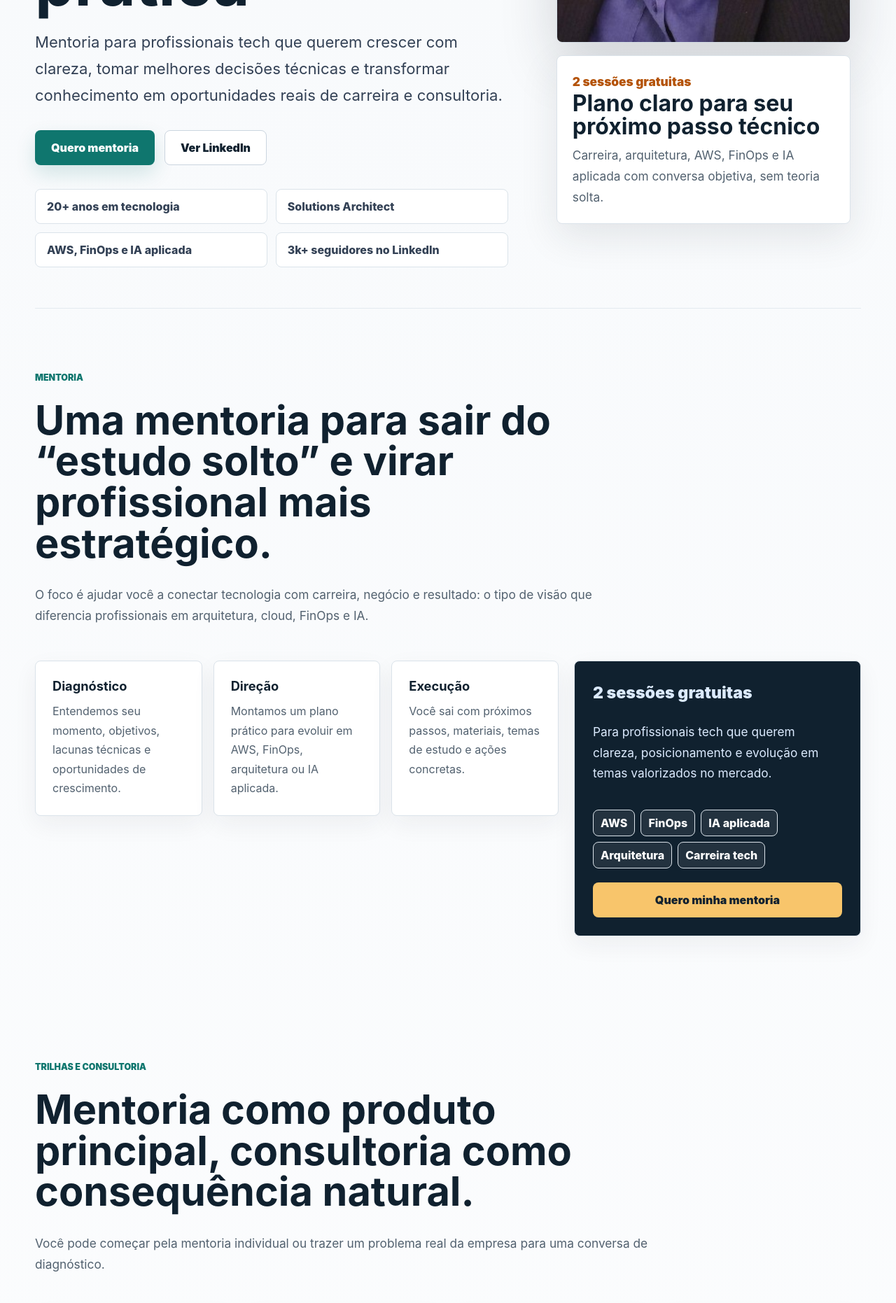
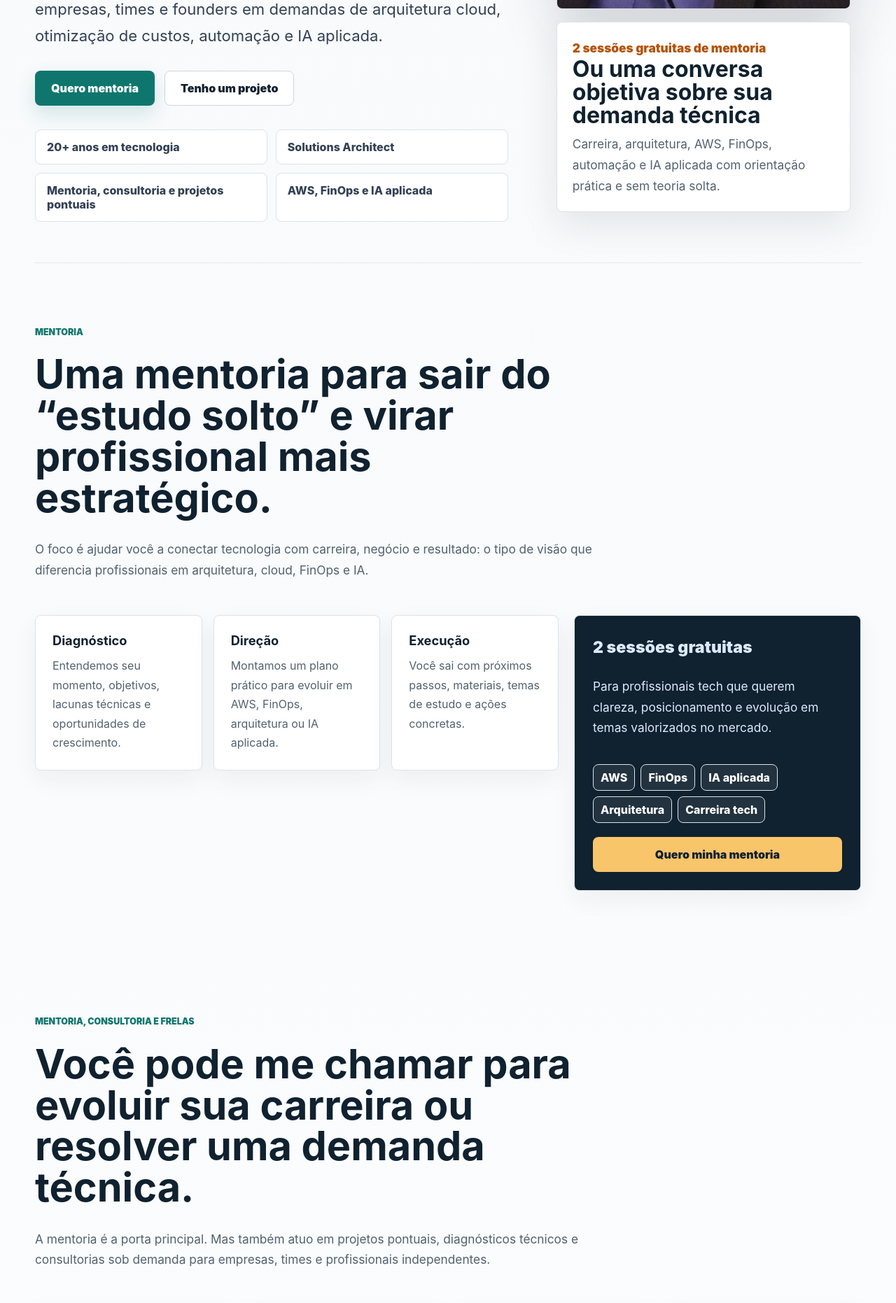
Before and after one commit to meneguimhp/site-tiago-meneguim, a React (Vite) app: page / in a window 1280 px wide. Shown: the part 660-2522 px from the top of the page at 70% size. Built offline with nearby package versions, Linux system fonts and the light colour scheme.

Commit message:
Clarify mentorship and project consulting offer

```diff
--- a/index.html
+++ b/index.html
@@ -5,25 +5,25 @@
     <meta name="viewport" content="width=device-width, initial-scale=1.0" />
     <meta
       name="description"
-      content="Mentoria para profissionais tech em AWS, FinOps, arquitetura cloud e IA aplicada."
+      content="Mentoria tech e consultoria sob demanda em AWS, FinOps, arquitetura cloud, automação e IA aplicada."
     />
     <meta name="author" content="Tiago Meneguim" />
-    <meta property="og:title" content="Tiago Meneguim — Mentoria Tech" />
+    <meta property="og:title" content="Tiago Meneguim — Mentoria e Consultoria Tech" />
     <meta
       property="og:description"
-      content="Mentoria para profissionais tech em AWS, FinOps, arquitetura cloud e IA aplicada."
+      content="Mentoria para profissionais tech e projetos pontuais em AWS, FinOps, arquitetura cloud, automação e IA aplicada."
     />
     <meta property="og:image" content="https://tiagomeneguim.com.br/preview.png" />
     <meta property="og:url" content="https://tiagomeneguim.com.br" />
     <meta property="og:type" content="website" />
     <meta name="twitter:card" content="summary_large_image" />
-    <meta name="twitter:title" content="Tiago Meneguim — Mentoria Tech" />
+    <meta name="twitter:title" content="Tiago Meneguim — Mentoria e Consultoria Tech" />
     <meta
       name="twitter:description"
-      content="Mentoria para profissionais tech em AWS, FinOps, arquitetura cloud e IA aplicada."
+      content="Mentoria para profissionais tech e projetos pontuais em AWS, FinOps, arquitetura cloud, automação e IA aplicada."
     />
     <meta name="twitter:image" content="https://tiagomeneguim.com.br/preview.png" />
-    <title>Tiago Meneguim — Mentoria Tech</title>
+    <title>Tiago Meneguim — Mentoria e Consultoria Tech</title>
   </head>
   <body>
     <div id="root"></div>
--- a/src/sections/Contact.tsx
+++ b/src/sections/Contact.tsx
@@ -1,28 +1,26 @@
 import { Button } from '../components/Button';
 
-const whatsappUrl =
+const mentorshipUrl =
   'https://wa.me/5511997648414?text=Ola%2C%20Tiago.%20Quero%20conversar%20sobre%20mentoria%20em%20AWS%2C%20FinOps%20e%20IA.';
+
+const projectUrl =
+  'https://wa.me/5511997648414?text=Ola%2C%20Tiago.%20Tenho%20um%20projeto%20ou%20demanda%20pontual%20em%20AWS%2C%20FinOps%2C%20IA%20ou%20arquitetura.';
 
 export function Contact() {
   return (
     <section className="section contact" id="contato">
       <p className="section-label">Contato</p>
-      <h2>Quer clareza para seu próximo passo técnico?</h2>
+      <h2>Quer mentoria ou ajuda em uma demanda técnica?</h2>
       <p>
-        Me chame no WhatsApp e conte em que ponto você está: carreira, AWS,
-        FinOps, IA aplicada ou arquitetura.
+        Me chame no WhatsApp e conte se você busca evolução profissional ou apoio
+        em um projeto pontual de AWS, FinOps, IA, automação ou arquitetura.
       </p>
       <div className="contact__actions">
-        <Button href={whatsappUrl} target="_blank" rel="noreferrer">
-          Chamar no WhatsApp
+        <Button href={mentorshipUrl} target="_blank" rel="noreferrer">
+          Quero mentoria
         </Button>
-        <Button
-          href="https://www.linkedin.com/in/tiago-meneguim/"
-          target="_blank"
-          rel="noreferrer"
-          variant="secondary"
-        >
-          LinkedIn
+        <Button href={projectUrl} target="_blank" rel="noreferrer" variant="secondary">
+          Tenho um projeto
         </Button>
         <Button href="mailto:meneguimhp@hotmail.com" variant="secondary">
           Email
--- a/src/sections/Hero.tsx
+++ b/src/sections/Hero.tsx
@@ -1,37 +1,35 @@
 import { Button } from '../components/Button';
 
-const whatsappUrl =
+const mentorshipUrl =
   'https://wa.me/5511997648414?text=Ola%2C%20Tiago.%20Quero%20conversar%20sobre%20mentoria%20em%20AWS%2C%20FinOps%20e%20IA.';
+
+const projectUrl =
+  'https://wa.me/5511997648414?text=Ola%2C%20Tiago.%20Tenho%20um%20projeto%20ou%20demanda%20pontual%20em%20AWS%2C%20FinOps%2C%20IA%20ou%20arquitetura.';
 
 const highlights = [
   '20+ anos em tecnologia',
   'Solutions Architect',
+  'Mentoria, consultoria e projetos pontuais',
   'AWS, FinOps e IA aplicada',
-  '3k+ seguidores no LinkedIn',
 ];
 
 export function Hero() {
   return (
     <section className="hero section" id="inicio">
       <div className="hero__content">
-        <p className="eyebrow">Mentoria técnica com Tiago Meneguim</p>
-        <h1>Evolua em AWS, FinOps e IA com direção de quem vive arquitetura na prática</h1>
+        <p className="eyebrow">Mentoria e consultoria com Tiago Meneguim</p>
+        <h1>Mentoria tech e projetos pontuais em AWS, FinOps e IA</h1>
         <p className="hero__subtitle">
-          Mentoria para profissionais tech que querem crescer com clareza,
-          tomar melhores decisões técnicas e transformar conhecimento em
-          oportunidades reais de carreira e consultoria.
+          Ajudo profissionais tech a evoluir com clareza e também apoio empresas,
+          times e founders em demandas de arquitetura cloud, otimização de custos,
+          automação e IA aplicada.
         </p>
         <div className="hero__actions" aria-label="Ações principais">
-          <Button href={whatsappUrl} target="_blank" rel="noreferrer">
+          <Button href={mentorshipUrl} target="_blank" rel="noreferrer">
             Quero mentoria
           </Button>
-          <Button
-            href="https://www.linkedin.com/in/tiago-meneguim/"
-            target="_blank"
-            rel="noreferrer"
-            variant="secondary"
-          >
-            Ver LinkedIn
+          <Button href={projectUrl} target="_blank" rel="noreferrer" variant="secondary">
+            Tenho um projeto
           </Button>
         </div>
         <div className="hero__proof" aria-label="Destaques profissionais">
@@ -47,11 +45,11 @@ export function Hero() {
           alt="Tiago Meneguim"
         />
         <div className="hero-note">
-          <p className="profile-card__role">2 sessões gratuitas</p>
-          <h2>Plano claro para seu próximo passo técnico</h2>
+          <p className="profile-card__role">2 sessões gratuitas de mentoria</p>
+          <h2>Ou uma conversa objetiva sobre sua demanda técnica</h2>
           <p>
-            Carreira, arquitetura, AWS, FinOps e IA aplicada com conversa
-            objetiva, sem teoria solta.
+            Carreira, arquitetura, AWS, FinOps, automação e IA aplicada com
+            orientação prática e sem teoria solta.
           </p>
         </div>
       </div>
--- a/src/sections/Services.tsx
+++ b/src/sections/Services.tsx
@@ -1,23 +1,23 @@
 const services = [
   {
-    title: 'Trilha AWS',
+    title: 'Mentoria AWS',
     description:
       'Arquitetura, boas práticas, segurança, resiliência, desenho de soluções e preparação para conversas técnicas.',
   },
   {
-    title: 'Trilha FinOps',
+    title: 'Mentoria FinOps',
     description:
       'Custos cloud, desperdícios, governança, previsibilidade e como transformar economia em argumento de negócio.',
   },
   {
-    title: 'Trilha IA aplicada',
+    title: 'Mentoria em IA aplicada',
     description:
       'Casos de uso reais, automações, GenAI, produtividade e como sair do hype para aplicação prática.',
   },
   {
-    title: 'Consultoria pontual',
+    title: 'Projetos pontuais',
     description:
-      'Diagnóstico para empresas e times que precisam revisar arquitetura, custos cloud ou oportunidades com IA.',
+      'Consultoria sob demanda para revisar arquitetura, otimizar custos cloud, automatizar processos ou validar oportunidades com IA.',
   },
 ];
 
@@ -25,11 +25,12 @@ export function Services() {
   return (
     <section className="section" id="servicos">
       <div className="section-heading">
-        <p className="section-label">Trilhas e consultoria</p>
-        <h2>Mentoria como produto principal, consultoria como consequência natural.</h2>
+        <p className="section-label">Mentoria, consultoria e frelas</p>
+        <h2>Você pode me chamar para evoluir sua carreira ou resolver uma demanda técnica.</h2>
         <p>
-          Você pode começar pela mentoria individual ou trazer um problema real
-          da empresa para uma conversa de diagnóstico.
+          A mentoria é a porta principal. Mas também atuo em projetos pontuais,
+          diagnósticos técnicos e consultorias sob demanda para empresas, times
+          e profissionais independentes.
         </p>
       </div>
       <div className="service-grid">
```
